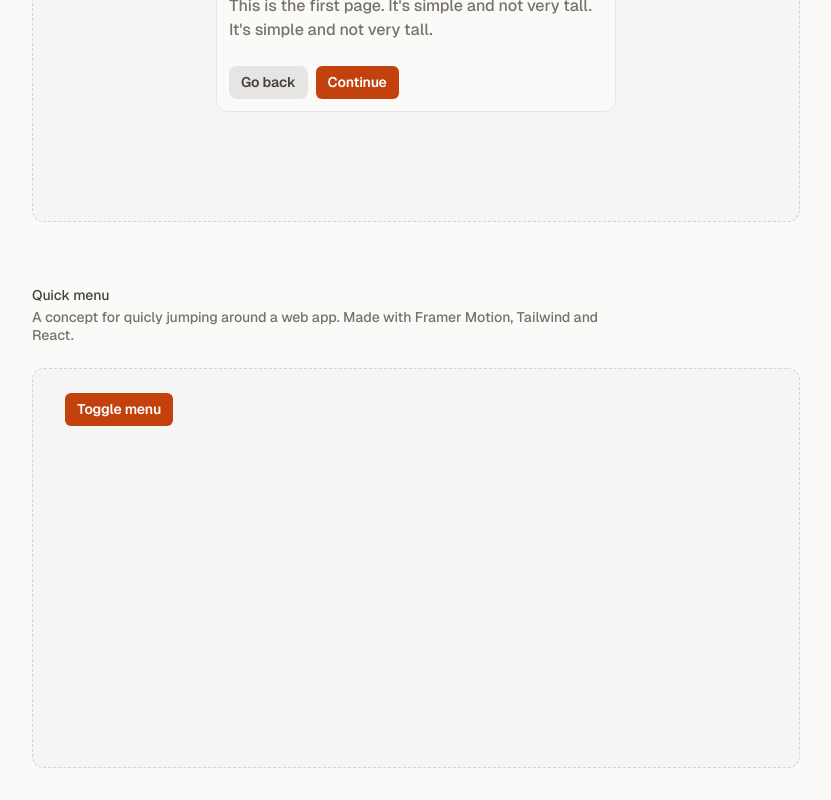
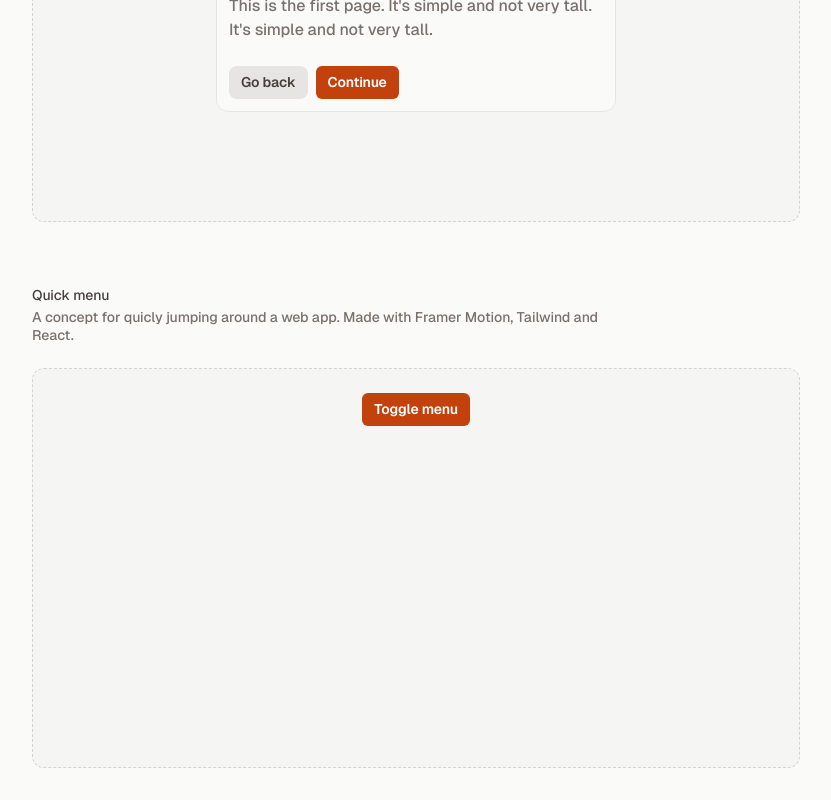
Before and after one commit to eddzio/components, a Next.js app: page / in a window 1280 px wide. Shown: the part 474-1274 px from the top of the page, without its empty margins (224-1055 px from the left). Built offline with nearby package versions, Linux system fonts and the light colour scheme.

Commit message:
centered button in quick menu

```diff
--- a/app/components/quickMenu.tsx
+++ b/app/components/quickMenu.tsx
@@ -23,9 +23,9 @@ const listItemStyle =
 
     return (
 
-        <div className="relative h-full w-full">
+        <div className="flex flex-col h-full w-full">
 
-            <div className="m-6">
+            <div className="mx-auto mt-6">
                 <ButtonPrimary
                 label="Toggle menu"
                 onClick={
```
